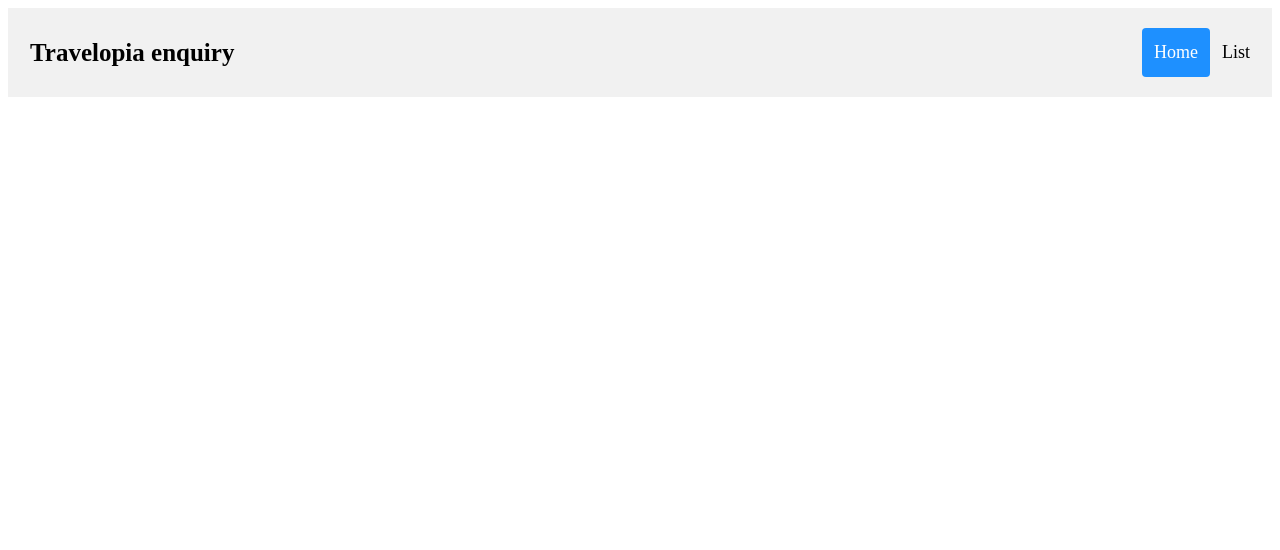
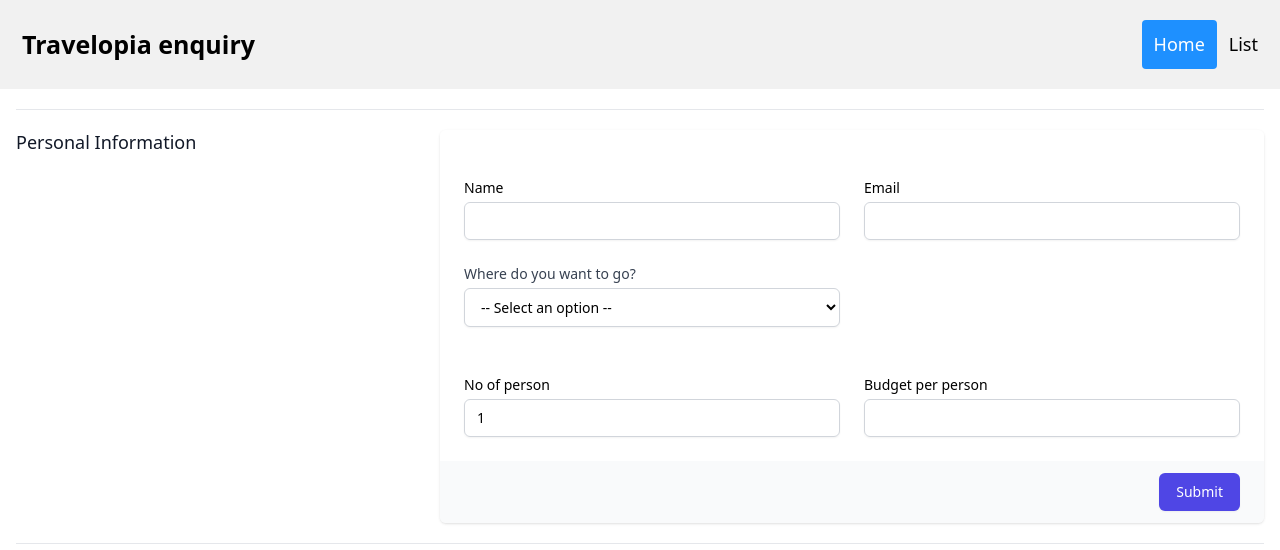
Before and after one commit to abhinavsingh06/abhinav_singh_travelopia_test, a React (Create React App) app in the folder frontend/: page / in a window 1280 px wide. Shown: the top 550 px of the page. Built offline with nearby package versions, Linux system fonts and the light colour scheme.

Commit message:
chore: add Form component with request handling

```diff
--- a/frontend/package.json
+++ b/frontend/package.json
@@ -7,6 +7,7 @@
     "@testing-library/react": "^13.0.0",
     "@testing-library/user-event": "^13.2.1",
     "axios": "^1.3.3",
+    "classnames": "^2.3.2",
     "react": "^18.2.0",
     "react-dom": "^18.2.0",
     "react-router-dom": "^6.8.1",
--- /dev/null
+++ b/frontend/postcss.config.js
@@ -0,0 +1,6 @@
+module.exports = {
+  plugins: {
+    tailwindcss: {},
+    autoprefixer: {},
+  }
+}
--- a/frontend/src/App.js
+++ b/frontend/src/App.js
@@ -1,12 +1,12 @@
-import Header from "./components/utils/Header";
+import Home from "./components/Home";
 
 function App() {
   return (
-    <div>
-      <header>
-        <Header/>
-      </header>
-    </div>
+    <>
+      <div>
+        <Home/>
+      </div>
+    </>
   );
 }
 
--- a/frontend/src/components/Form.jsx
+++ b/frontend/src/components/Form.jsx
@@ -1,33 +1,37 @@
-import React, { useState, useEffect } from 'react';
+import React, { useState } from 'react';
 import axios from 'axios';
-import Input from "./common/Input";
-import Select from './common/Select';
+import Input from "./utils/Input";
+import Select from './utils/Select';
 
 
 export default function Form() {
-  const [formData, setFormData] = useState({ name: '', email: "", place: null, no_of_person:null, budget_per_person:null })
+  const [formData, setFormData] = useState({
+    name: '',
+    email: '',
+    country: null,
+    no_of_person: 1,
+    budget_per_person: null
+  })
 
   function handleInputChange(event) {
     const { name, value } = event.target;
-    console.log(event.target)
     setFormData({ ...formData, [name]: value });
   }
 
   const handleSubmit = (event) => {
     event.preventDefault();
-    axios.post('http://localhost:3000/api/v1/travelers', { enquiry: formData })
+    axios.post('http://localhost:3000/api/v1/submissions', { enquiry: formData })
       .then(response => {
         console.log(response.data);
-        // do something with the response data
       })
       .catch(error => {
         console.error(error);
-        // handle the error
       });
   }
 
   return (
     <>
+      <div className="container mx-auto px-4">
         <div className="hidden sm:block" aria-hidden="true">
           <div className="py-5">
             <div className="border-t border-gray-200" />
@@ -39,7 +43,6 @@ export default function Form() {
             <div className="md:col-span-1">
               <div className="px-4 sm:px-0">
                 <h3 className="text-lg font-medium leading-6 text-gray-900">Personal Information</h3>
-              <p className="mt-1 text-sm text-gray-600">Use a permanent address where you can receive mail.</p>
               </div>
             </div>
             <div className="mt-5 md:col-span-2 md:mt-0">
@@ -57,20 +60,7 @@ export default function Form() {
                       </div>
 
                       <div className="col-span-6 sm:col-span-3">
-                      {/* <label htmlFor="country" className="block text-sm font-medium text-gray-700">
-                        Where do you want to go?
-                      </label>
-                      <select
-                        id="country"
-                        name="country"
-                        autoComplete="country-name"
-                        className="mt-1 block w-full rounded-md border border-gray-300 bg-white py-2 px-3 shadow-sm focus:border-indigo-500 focus:outline-none focus:ring-indigo-500 sm:text-sm"
-                      >
-                        <option>United States</option>
-                        <option>Canada</option>
-                        <option>Mexico</option>
-                      </select> */}
-                      <Select name="place" selectedValue={formData.place} handleSelectChange={handleInputChange}/>
+                        <Select name="country" selectedValue={formData.country} handleSelectChange={handleInputChange}/>
                       </div>
                       <br/>
 
@@ -103,6 +93,7 @@ export default function Form() {
             <div className="border-t border-gray-200" />
           </div>
           </div>
+        </div>
     </>
   )
 }
--- a/frontend/src/components/Home.jsx
+++ b/frontend/src/components/Home.jsx
@@ -1,10 +1,12 @@
 import React from 'react'
-import Header from './common/Header';
+import Header from './utils/Header';
+import Form from './Form';
 
 function Home() {
   return (
     <>
-      <Header/>
+      <Header />
+      <Form/>
     </>
   )
 }
--- a/frontend/src/index.js
+++ b/frontend/src/index.js
@@ -1,6 +1,7 @@
 import React from 'react';
 import ReactDOM from 'react-dom/client';
 import App from './App';
+import './index.css';
 
 const root = ReactDOM.createRoot(document.getElementById('root'));
 root.render(
```
Also changed, not shown: 1 other file (tests, documents, lock files or other folders). Lines whose indentation alone changed are shown as unchanged.
